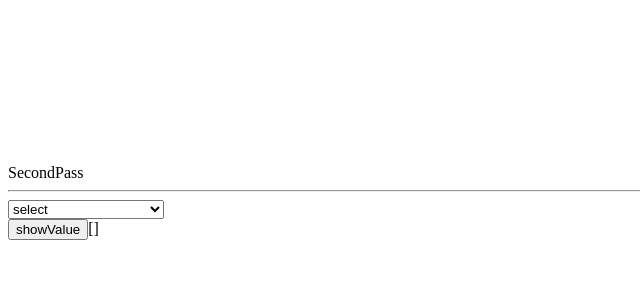
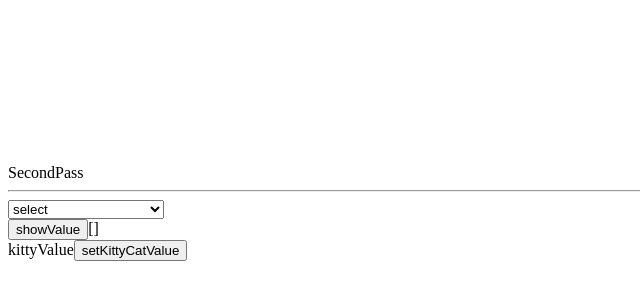
Before and after one commit to mulefish/project_view_display, a React (Create React App) app: page /SecondPass in a window 1280 px wide. Shown: the part 408-708 px from the top of the page, without its empty margins (0-640 px from the left). Built offline with nearby package versions, Linux system fonts and the light colour scheme.

Commit message:
Added array thunk thing

```diff
--- a/src/pages/ABCDocuments/index.js
+++ b/src/pages/ABCDocuments/index.js
@@ -4,14 +4,19 @@ import ABCDocuments from './layout';
 import { ABCDocumentsThunks } from './redux';
 
 
-const mapStateToProps = ({ abcReducer }) => ({
-    abcValue:
-        abcReducer.abcValue,
-});
+const mapStateToProps = ({ abcReducer }) => (
+    {
+        abcValue:
+            abcReducer.abcValue,
+        kittyValue: abcReducer.kittyValue
+
+    });
 
 const mapDispatchToProps = {
     getABCFunc:
         ABCDocumentsThunks.getABCFunc,
+    setKittyCat:
+        ABCDocumentsThunks.setKittyCat
 };
 
 export default connect(mapStateToProps, mapDispatchToProps)(ABCDocuments);
--- a/src/pages/ABCDocuments/layout.js
+++ b/src/pages/ABCDocuments/layout.js
@@ -1,15 +1,42 @@
-//import { useEffect } from 'react';
+import { useEffect } from 'react';
 import { PropTypes } from 'prop-types';
 
 const SearchMechanism = ({
     getABCFunc,
     abcValue,
+    kittyValue,
+    setKittyCat
 }) => {
+
+
+
 
     function showValue() {
         getABCFunc()
     }
 
+    function setKittyCatValue() {
+        let tmp = [
+            'a',
+            'b',
+            Math.random()
+        ]
+        setKittyCat(tmp)
+    }
+    /*
+    useEffect(() => {
+        (async () => {
+            let tmp = [
+                'a',
+                'b',
+                Math.random()
+            ]
+            alert("ABCDocument! " + tmp)
+            await
+                setKittyCat(tmp)
+        })();
+    }, [getABCFunc]);
+    */
 
     // useEffect(() => {
     //     (async () => {
@@ -25,6 +52,11 @@ const SearchMechanism = ({
         <button onClick={showValue}>showValue</button>
 
         { JSON.stringify(abcValue, null, 10)}
+        <br></br>
+        kittyValue
+        <button onClick={setKittyCatValue}>setKittyCatValue</button>
+        { JSON.stringify(kittyValue, null, 10)}
+
 
     </>;
 };
--- a/src/pages/ABCDocuments/redux/actions.js
+++ b/src/pages/ABCDocuments/redux/actions.js
@@ -4,6 +4,12 @@ function ABC_SUCCESS(abcDoc) {
     return {
         type: TYPES.ABC_SUCCESS,
         abcDoc
+    }
+}
+function KITTY_SUCCESS(kittycats) {
+    return {
+        type: TYPES.KITTY_SUCCESS,
+        kittycats
     }
 }
 
@@ -14,5 +20,6 @@ function ABC_SUCCESS(abcDoc) {
 
 export default {
     ABC_SUCCESS,
+    KITTY_SUCCESS
     // abc_Failbot,
 };
--- a/src/pages/ABCDocuments/redux/reducers.js
+++ b/src/pages/ABCDocuments/redux/reducers.js
@@ -23,6 +23,14 @@ export default function classifyDocumentsReducer(state = initialState, action) {
                 error: action.error,
                 status: null,
             };
+        case TYPES.KITTY_SUCCESS:
+            return {
+                ...state,
+                kittyValue: action.kittycats,
+                error: null,
+                status: null,
+            };
+
         default:
             return state;
     }
--- a/src/pages/ABCDocuments/redux/thunks.js
+++ b/src/pages/ABCDocuments/redux/thunks.js
@@ -7,6 +7,12 @@ const getABCFunc = () => async (dispatch) => {
     dispatch(actions.ABC_SUCCESS(dummy));
 };
 
+const setKittyCat = (kittycats = []) => async (dispatch) => {
+    dispatch(actions.KITTY_SUCCESS(kittycats));
+};
+
+
 export default {
     getABCFunc,
+    setKittyCat
 };
--- a/src/pages/ABCDocuments/redux/types.js
+++ b/src/pages/ABCDocuments/redux/types.js
@@ -1,6 +1,7 @@
 const CLASSIFY_DOCUMENT_TYPES = {
     ABC_SUCCESS: 'ABC_SUCCESS',
     ABC_ERROR: 'ABC_ERROR',
+    KITTY_SUCCESS: 'KITTY_SUCCESS'
 };
 
 export default CLASSIFY_DOCUMENT_TYPES;
--- a/src/pages/SecondPass/index.js
+++ b/src/pages/SecondPass/index.js
@@ -5,11 +5,16 @@ import { ABCDocumentsThunks } from '../ABCDocuments/redux';
 const mapStateToProps = ({ abcReducer }) => ({
     abcValue:
         abcReducer.abcValue,
+    kittyValue: abcReducer.kittyValue
+
 });
 
 const mapDispatchToProps = {
     getABCFunc:
         ABCDocumentsThunks.getABCFunc,
+    setKittyCat:
+        ABCDocumentsThunks.setKittyCat
+
 };
 
 export default connect(mapStateToProps, mapDispatchToProps)(SecondPass)
--- a/src/pages/SecondPass/layout.js
+++ b/src/pages/SecondPass/layout.js
@@ -1,33 +1,6 @@
 import React, { useEffect, useState } from "react";
 import * as d3 from "d3";
 import { Dot } from './logic.js'
-
-// const SecondPass = ({
-//     getABCFunc,
-//     abcValue,
-// }) => {
-//     return (
-//         <>
-//             Hekkiadjfa
-//         </>
-//     );
-// };
-// export default SecondPass
-
-
-
-
-
-
-
-
-
-
-
-
-
-
-
 
 let pieces = []
 
@@ -96,6 +69,9 @@ function dragended(d) {
 const SecondPass = ({
     getABCFunc,
     abcValue,
+    kittyValue,
+    setKittyCat
+
 }) => {
     const width = window.innerWidth
     const height = window.innerHeight * 0.7
@@ -128,6 +104,16 @@ const SecondPass = ({
                 setDatasets(data)
             });
     }, []);
+
+
+    function setKittyCatValue() {
+        let tmp = [
+            'a',
+            'b',
+            Math.random()
+        ]
+        setKittyCat(tmp)
+    }
 
     const chooseDataset = (e) => {
         const choice = e.target.value;
@@ -172,6 +158,13 @@ const SecondPass = ({
             <br></br>
             <button onClick={showValue}>showValue</button>
             { JSON.stringify(abcValue, null, 10)}
+
+            <br></br>
+        kittyValue
+            <button onClick={setKittyCatValue}>setKittyCatValue</button>
+            { JSON.stringify(kittyValue, null, 10)}
+
+
         </>
 
     );
```
